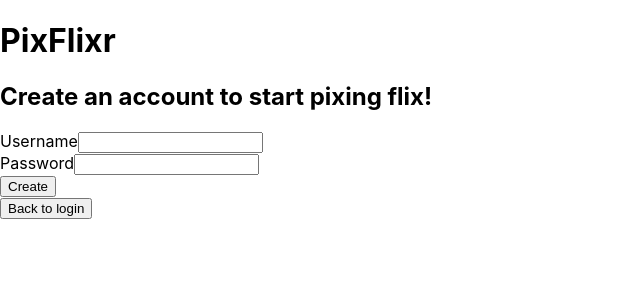
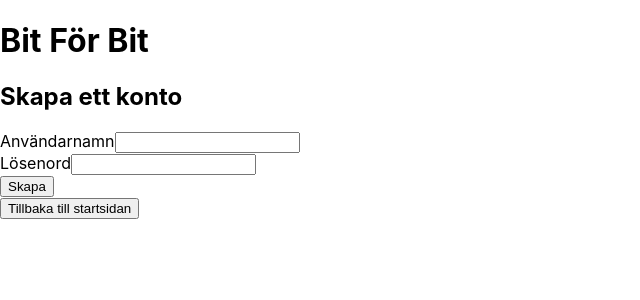
Before and after one commit to anjawillsund/bit-for-bit-frontend, a React (Create React App) app: page /bit-for-bit/create-user in a window 1280 px wide. Shown: the top 300 px of the page, without its empty margins (0-640 px from the left). Built offline with nearby package versions, Linux system fonts and the light colour scheme.

Commit message:
Update language in form and fetch address

```diff
--- a/src/components/user-components/CreateUser.js
+++ b/src/components/user-components/CreateUser.js
@@ -42,36 +42,43 @@ const CreateUser = () => {
   const handleSubmit = async (event) => {
     event.preventDefault()
     try {
-      // const response = await fetch('http://localhost:5080/user/create', {
-      const response = await fetch('https://cscloud7-230.lnu.se/pixflixr-server/user/create', {
+      const response = await fetch('http://localhost:8090/create', {
         method: 'POST',
         mode: 'cors',
         headers: {
-          'Content-Type': 'application/x-www-form-urlencoded'
+          'Content-Type': 'application/json'
+
         },
-        body: `username=${state.username}&password=${state.password}`
+        body: JSON.stringify({
+          username: state.username,
+          password: state.password
+        })
       })
+      console.log(response)
+
       if (response.ok) {
         console.log('User created')
         const message = await response.text()
         navigate('/', { state: { message } })
       } else {
         const errorText = await response.text()
-        if (errorText === 'User validation failed: password: Path `password` is required.') {
-          const error = 'The password must contain at least 10 characters.'
-          console.log(error)
-          setErrorMessage(error)
-        } else if (errorText === 'User validation failed: username: Path `username` is required.') {
-          const error = 'The username must contain at least one character.'
-          console.log(error)
-          setErrorMessage(error)
-        } else if (errorText === 'User validation failed: username: Path `username` is required., password: Path `password` is required.') {
-          const error = 'The username must contain at least one character and the password must contain at least ten characters.'
+        const errorMessage = JSON.parse(errorText).message
+        let error
+        if (errorMessage === 'The password must contain at least 10 characters.' || errorMessage === 'The password must not contain more than 2000 characters.' || errorMessage === 'User validation failed: password: Path `password` is required.') {
+          error = 'Lösenordet måste innehålla mellan 10 och 2 000 tecken.'
+        } else if (errorMessage === 'User validation failed: username: Path `username` is required.' || errorMessage === 'The username must not contain more than 50 characters.') {
+          error = 'Lösenordet måste innehålla mellan 1 och 50 tecken.'
+        } else if (errorMessage === 'User validation failed: username: Path `username` is required., password: Path `password` is required.') {
+          error = 'Användarnamnet måste innehålla minst ett tecken och lösenordet måste innehålla minst tio tecken.'
+        } else if (errorMessage === 'The username is not available.') {
+          error = 'Användarnamnet är upptaget.'
+        }
+        if (error) {
           console.log(error)
           setErrorMessage(error)
         } else {
-          console.log(errorText)
-          setErrorMessage(errorText)
+          console.log(errorMessage)
+          setErrorMessage('Ett okänt fel uppstod. Försök igen.')
         }
       }
     } catch (error) {
@@ -82,14 +89,13 @@ const CreateUser = () => {
   return (
     <div className='create-user-form'>
       <h1 className='logo'>
-        <span className='coral'>Pix</span>
-        <span className='blue'>Flixr</span>
+        <span className='coral'>Bit För Bit</span>
       </h1>
       <div className='form-container'>
         <form onSubmit={handleSubmit}>
-          <h2>Create an account to start pixing flix!</h2>
+          <h2>Skapa ett konto</h2>
           <div className='form-control'>
-            <label>Username</label>
+            <label>Användarnamn</label>
             <input
               type='text'
               name='username'
@@ -98,7 +104,7 @@ const CreateUser = () => {
             />
           </div>
           <div className='form-control'>
-            <label>Password</label>
+            <label>Lösenord</label>
             <input
               type='password'
               name='password'
@@ -107,10 +113,10 @@ const CreateUser = () => {
             />
           </div>
           <div className='form-control'>
-            <button type='submit'>Create</button>
+            <button type='submit'>Skapa</button>
           </div>
         </form>
-        <Link to='/'><Button className='go-to-login-button' buttonText='Back to login' /></Link>
+        <Link to='/'><Button className='go-to-login-button' buttonText='Tillbaka till startsidan' /></Link>
         <div>
           {errorMessage ? (
             <p className='system-message'>{errorMessage}</p>
```
